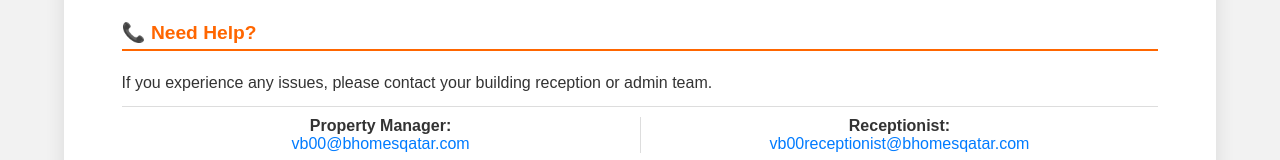
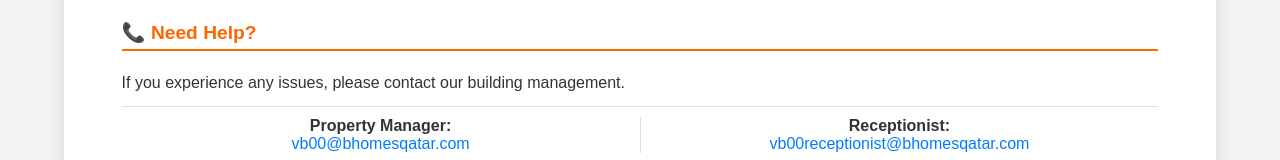
Before and after one commit to Shahbazlakhani/template, a plain HTML site: page index.html in a window 1280 px wide. Shown: the part 952-1112 px from the top of the page. Drawn offline with Linux system fonts and the light colour scheme.

Commit message:
index.html

```diff
--- a/index.html
+++ b/index.html
@@ -184,7 +184,7 @@ text-align: center;
 
       <div class="section">
         <h3>📞 Need Help?</h3>
-        <p>If you experience any issues, please contact your building reception or admin team.</p>
+        <p>If you experience any issues, please contact our building management.</p>
         <div class="admin-emails">
           <div>
             <strong>Property Manager:</strong><br>
```
